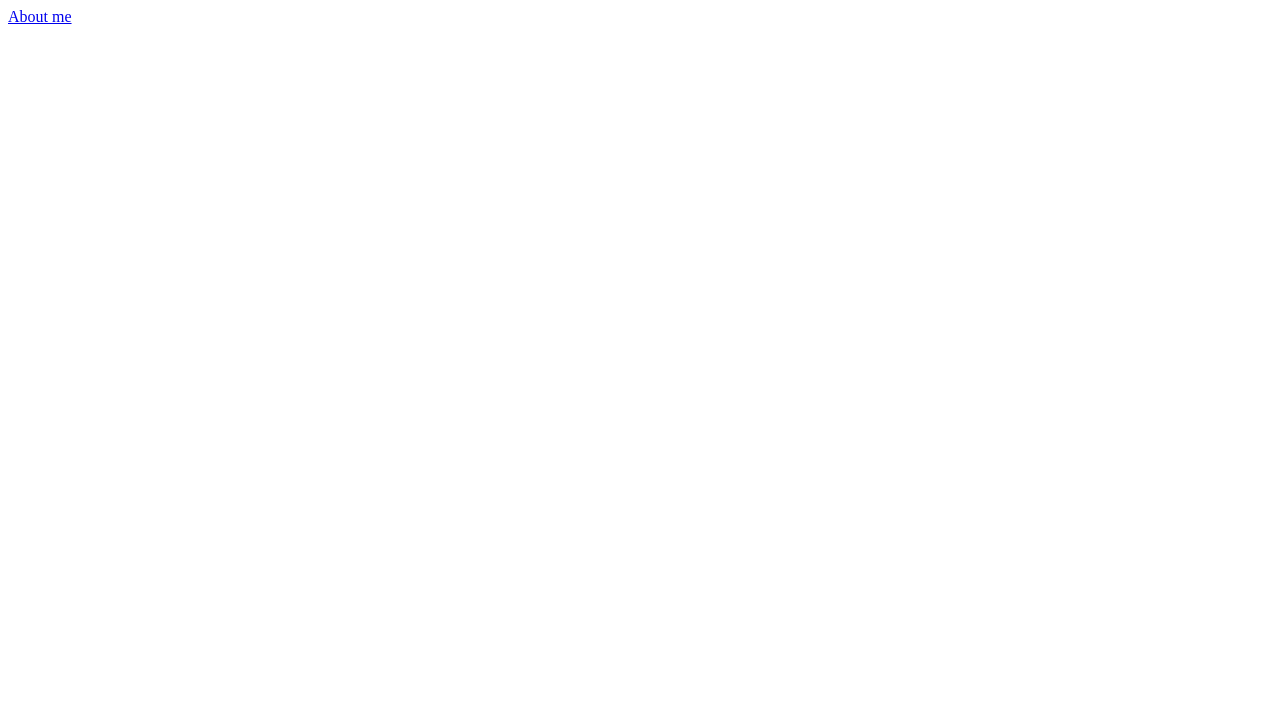
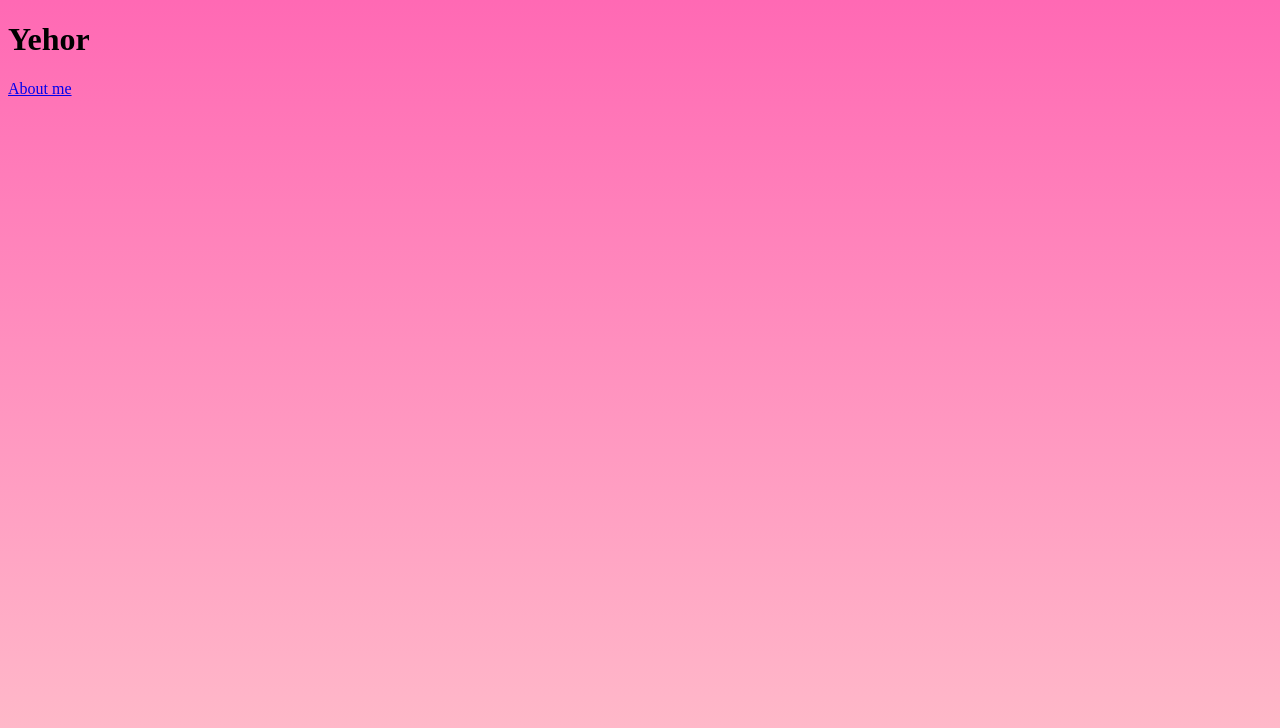
Before and after one commit to Eli-dot-g/aboutpage, a plain HTML site: page mainpage.html in a window 1280 px wide. Drawn offline with Linux system fonts and the light colour scheme.

Commit message:
added style

```diff
--- a/mainpage.html
+++ b/mainpage.html
@@ -3,8 +3,19 @@
 <head>
     <meta charset="UTF-8">
     <title>Title</title>
+
+    <style>
+        body {
+            background:linear-gradient(to top, pink,hotpink);
+            background-repeat: no-repeat;
+            height: 100%;
+            background-attachment: fixed;
+        }
+    </style>
+
 </head>
 <body>
+<h1>Yehor</h1>
 <a href="aboutpage.html">About me</a>
 </body>
 </html>
```
